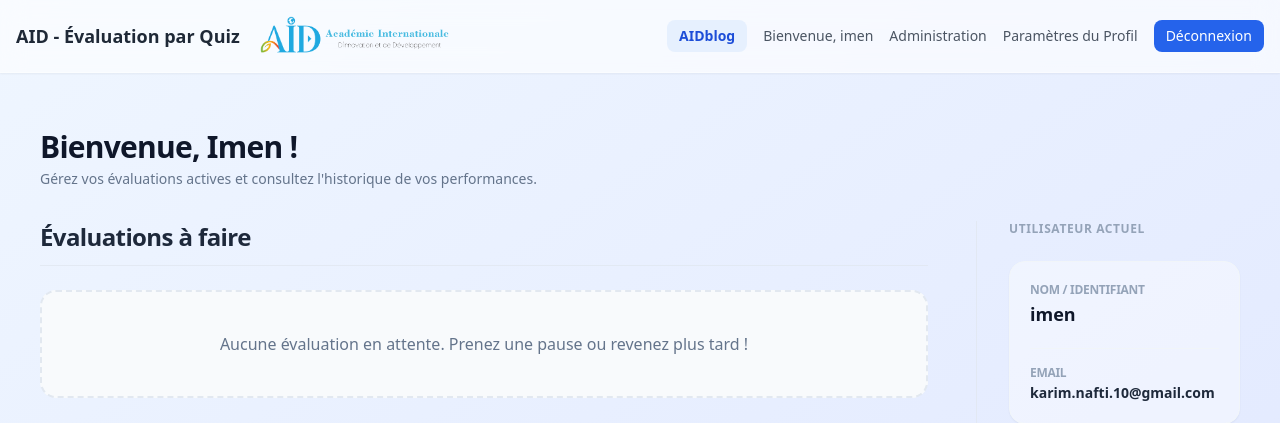
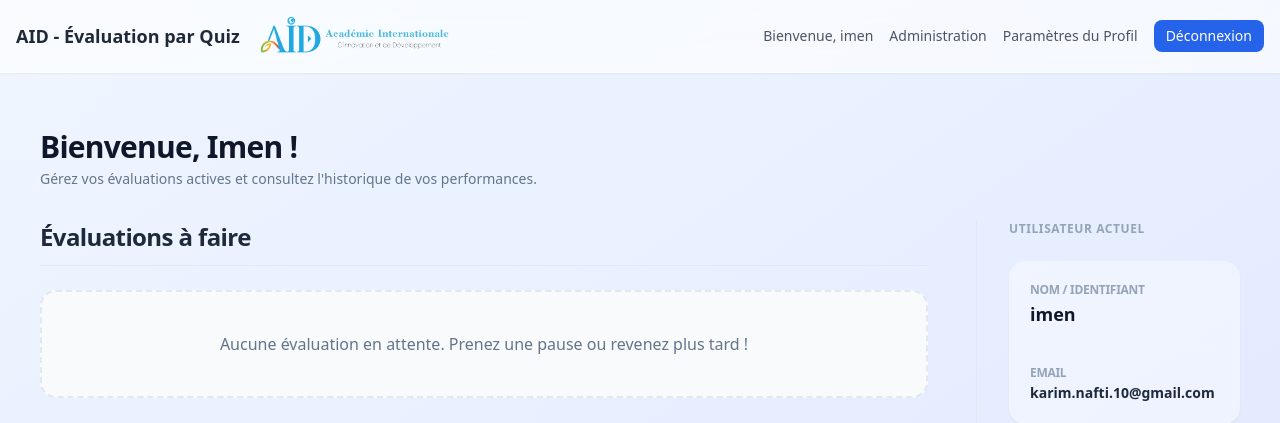
Before and after one commit to servicestage335-afk/AIDquiz, a Django app: page / in a window 1280 px wide. Shown: the top 423 px of the page. Run offline with Django 5.2, Linux system fonts and the light colour scheme; a user stored in the database is signed in; data comes from the database, SQL or seed files in the repository; some libraries are stand-ins or nearby versions.

Commit message:
stability

```diff
--- a/core_platform/templates/base.html
+++ b/core_platform/templates/base.html
@@ -25,7 +25,6 @@
             </div>
             <div class="flex items-center gap-4 text-sm font-medium">
                 {% if user.is_authenticated %}
-                    <a href="{% url 'aid_blog' %}" class="text-blue-700 font-semibold hover:text-blue-800 bg-blue-100/60 px-3 py-1.5 rounded-lg transition">AIDblog</a>
                     <span class="text-gray-600">Bienvenue, {{ user.username }}</span>
                     {% if user.is_staff %}
                         <a href="{% url 'aidadminpage' %}" class="text-gray-600 hover:text-blue-600">Administration</a>
```
